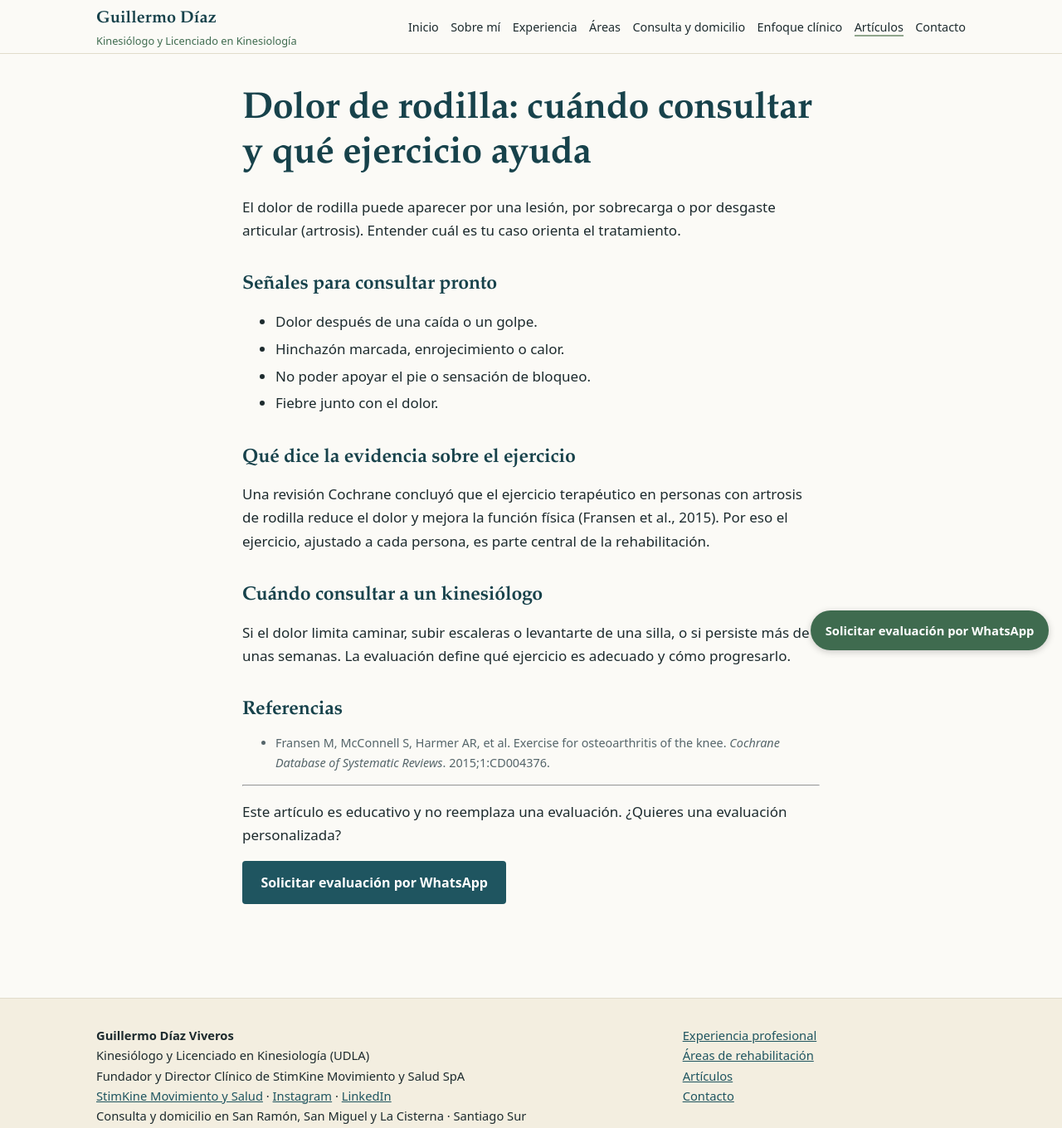
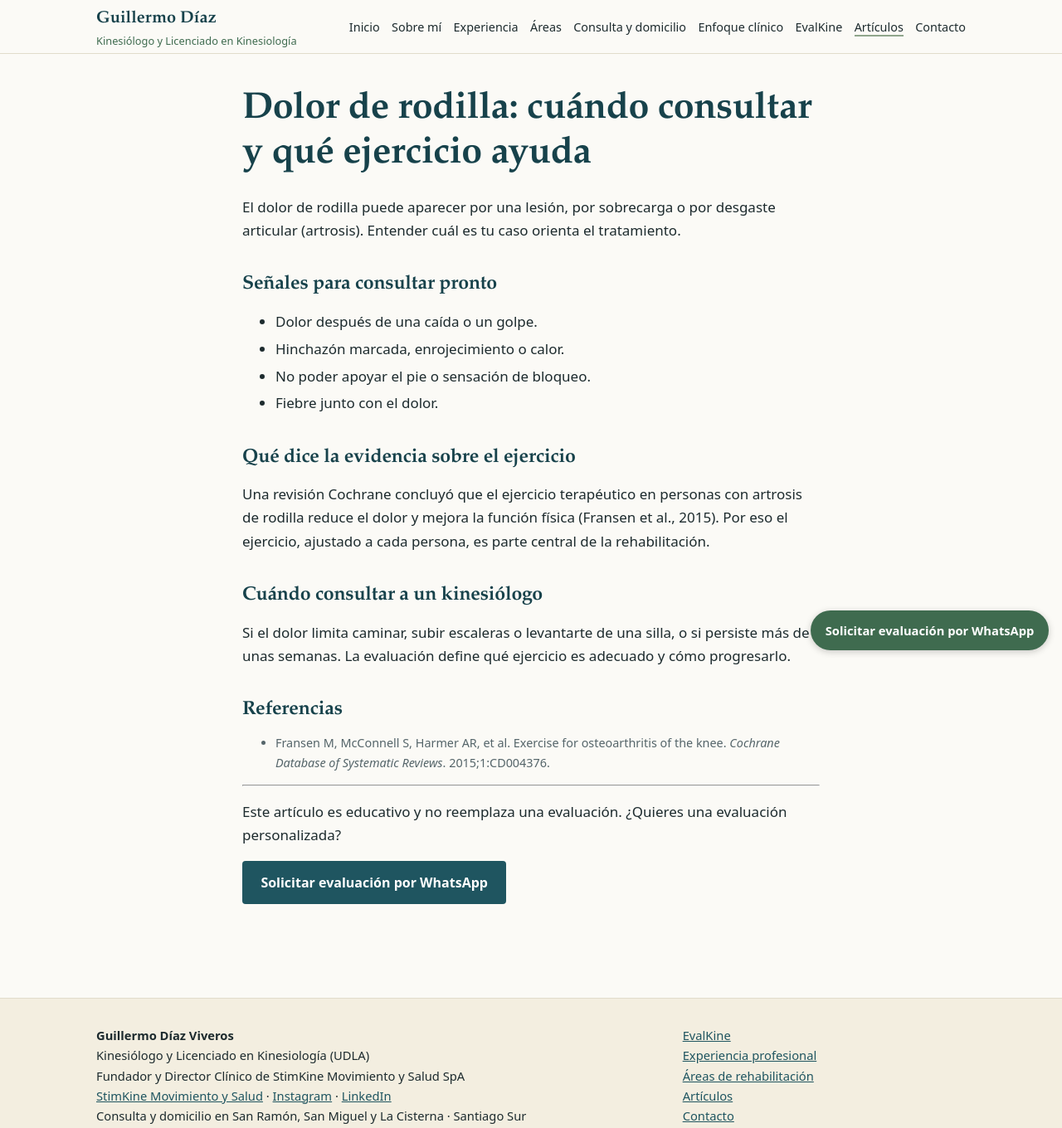
Before and after one commit to stimkine/guillermodiaz, a plain HTML site: page docs/articulos/dolor-de-rodilla-cuando-consultar-y-que-ejercicio-ayuda/index.html in a window 1280 px wide. Shown: the top 1360 px of the page at 83% size. Drawn offline with Linux system fonts and the light colour scheme.

Commit message:
Complete EvalKine links in site navigation and footer

```diff
--- a/docs/articulos/dolor-de-rodilla-cuando-consultar-y-que-ejercicio-ayuda/index.html
+++ b/docs/articulos/dolor-de-rodilla-cuando-consultar-y-que-ejercicio-ayuda/index.html
@@ -15,7 +15,7 @@
 <header class="top"><div class="wrap bar">
 <a class="brand" href="/guillermodiaz/">Guillermo Díaz<small>Kinesiólogo y Licenciado en Kinesiología</small></a>
 <input type="checkbox" id="mt" class="mt"><label for="mt" class="mb">Menú</label>
-<nav aria-label="Principal"><a href="/guillermodiaz/">Inicio</a><a href="/guillermodiaz/sobre-mi/">Sobre mí</a><a href="/guillermodiaz/experiencia-profesional/">Experiencia</a><a href="/guillermodiaz/areas-de-rehabilitacion/">Áreas</a><a href="/guillermodiaz/atencion-en-consulta-y-domicilio/">Consulta y domicilio</a><a href="/guillermodiaz/mi-enfoque-clinico/">Enfoque clínico</a><a href="/guillermodiaz/articulos/" aria-current=page>Artículos</a><a href="/guillermodiaz/contacto/">Contacto</a></nav></div></header>
+<nav aria-label="Principal"><a href="/guillermodiaz/">Inicio</a><a href="/guillermodiaz/sobre-mi/">Sobre mí</a><a href="/guillermodiaz/experiencia-profesional/">Experiencia</a><a href="/guillermodiaz/areas-de-rehabilitacion/">Áreas</a><a href="/guillermodiaz/atencion-en-consulta-y-domicilio/">Consulta y domicilio</a><a href="/guillermodiaz/mi-enfoque-clinico/">Enfoque clínico</a><a href="/guillermodiaz/evalkine/">EvalKine</a><a href="/guillermodiaz/articulos/" aria-current=page>Artículos</a><a href="/guillermodiaz/contacto/">Contacto</a></nav></div></header>
 <main id="main"><article class="wrap prose"><h1>Dolor de rodilla: cuándo consultar y qué ejercicio ayuda</h1><p>El dolor de rodilla puede aparecer por una lesión, por sobrecarga o por desgaste articular (artrosis). Entender cuál es tu caso orienta el tratamiento.</p>
 <h2>Señales para consultar pronto</h2><ul><li>Dolor después de una caída o un golpe.</li><li>Hinchazón marcada, enrojecimiento o calor.</li><li>No poder apoyar el pie o sensación de bloqueo.</li><li>Fiebre junto con el dolor.</li></ul>
 <h2>Qué dice la evidencia sobre el ejercicio</h2><p>Una revisión Cochrane concluyó que el ejercicio terapéutico en personas con artrosis de rodilla reduce el dolor y mejora la función física (Fransen et al., 2015). Por eso el ejercicio, ajustado a cada persona, es parte central de la rehabilitación.</p>
@@ -23,7 +23,7 @@
 <h2>Referencias</h2><ul class="refs"><li>Fransen M, McConnell S, Harmer AR, et al. Exercise for osteoarthritis of the knee. <em>Cochrane Database of Systematic Reviews</em>. 2015;1:CD004376.</li></ul><hr><p>Este artículo es educativo y no reemplaza una evaluación. ¿Quieres una evaluación personalizada?</p><p><a class="btn" href="https://wa.me/56989331095?text=Hola%20Guillermo%2C%20quisiera%20solicitar%20una%20evaluaci%C3%B3n.">Solicitar evaluación por WhatsApp</a></p></article></main>
 <footer><div class="wrap fgrid">
 <div><strong>Guillermo Díaz Viveros</strong><br>Kinesiólogo y Licenciado en Kinesiología (UDLA)<br>Fundador y Director Clínico de StimKine Movimiento y Salud SpA<br><a href="https://stimkine.github.io/">StimKine Movimiento y Salud</a> · <a href="https://www.instagram.com/StimKine_movimientoysalud/">Instagram</a> · <a href="https://cl.linkedin.com/in/guillermo-diaz-viveros-901a2b8b" target="_blank" rel="noopener noreferrer">LinkedIn</a><br>Consulta y domicilio en San Ramón, San Miguel y La Cisterna · Santiago Sur</div>
-<div><a href="/guillermodiaz/experiencia-profesional/">Experiencia profesional</a><br><a href="/guillermodiaz/areas-de-rehabilitacion/">Áreas de rehabilitación</a><br><a href="/guillermodiaz/articulos/">Artículos</a><br><a href="/guillermodiaz/contacto/">Contacto</a></div>
+<div><a href="/guillermodiaz/evalkine/">EvalKine</a><br><a href="/guillermodiaz/experiencia-profesional/">Experiencia profesional</a><br><a href="/guillermodiaz/areas-de-rehabilitacion/">Áreas de rehabilitación</a><br><a href="/guillermodiaz/articulos/">Artículos</a><br><a href="/guillermodiaz/contacto/">Contacto</a></div>
 <p class="fine">La información de este sitio es educativa y no reemplaza una evaluación clínica presencial. No se realizan diagnósticos a distancia.</p>
 </div></footer>
 <a class="wa" href="https://wa.me/56989331095?text=Hola%20Guillermo%2C%20quisiera%20solicitar%20una%20evaluaci%C3%B3n." rel="noopener">Solicitar evaluación por WhatsApp</a>
```
